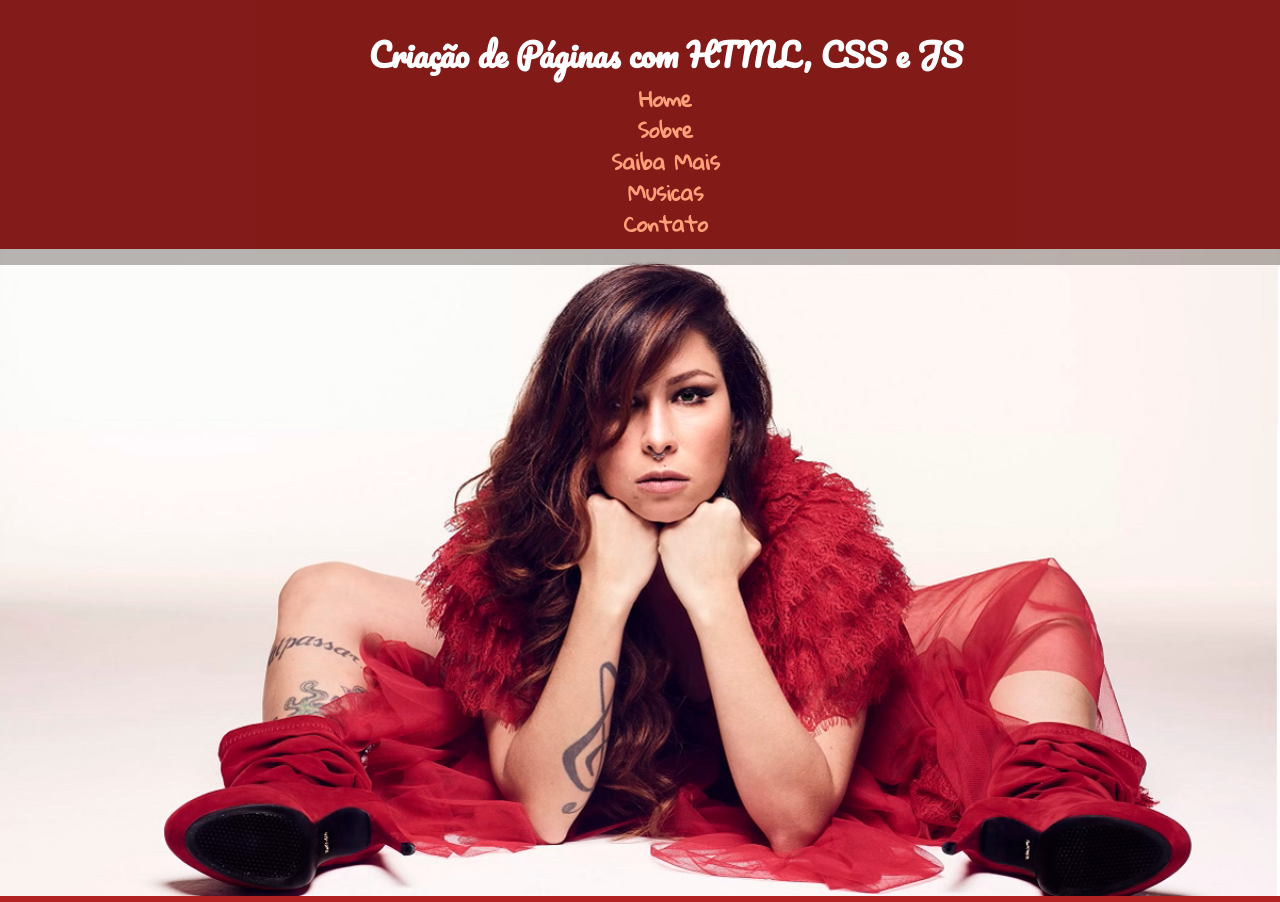
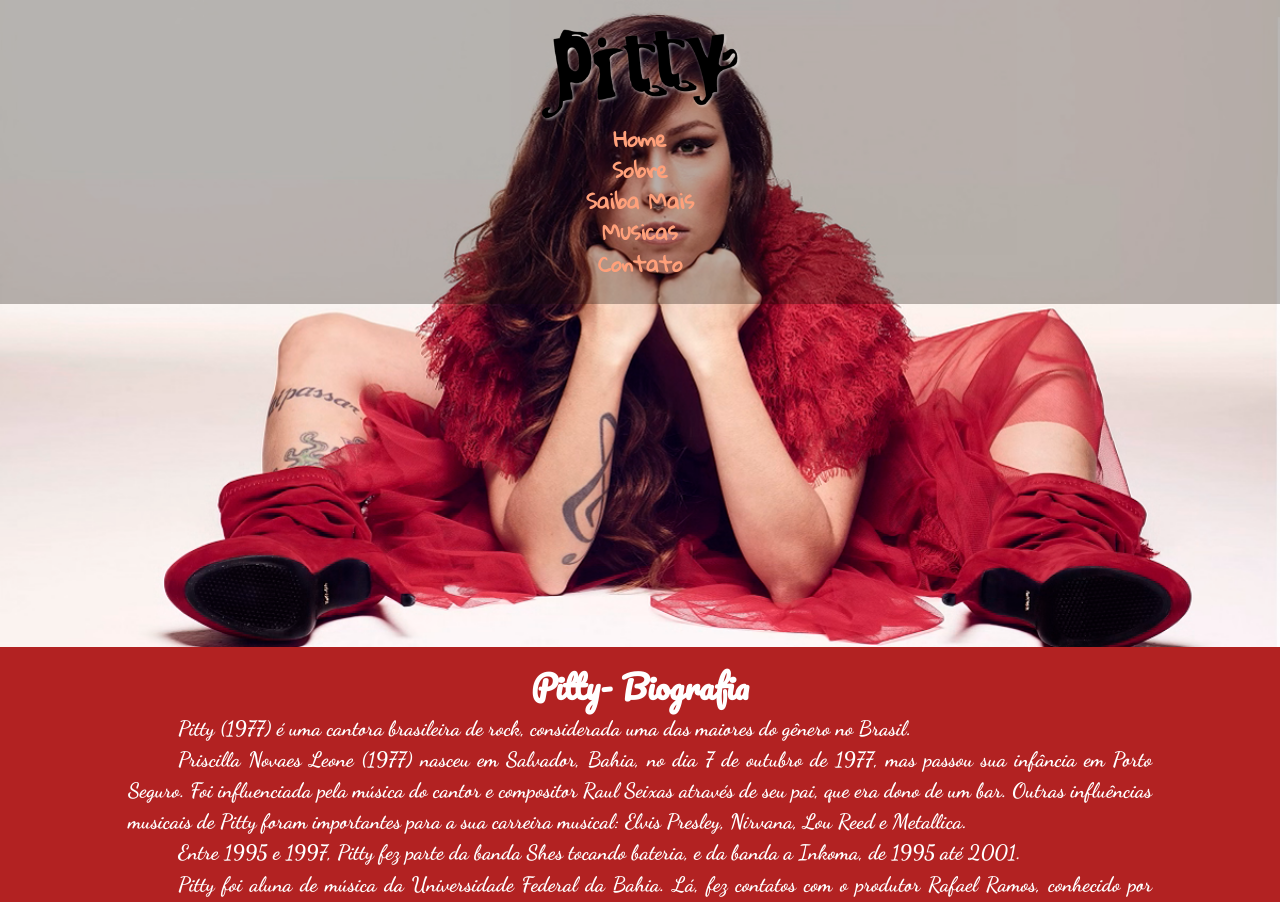
Before and after one commit to cintiapinho/meuprimeirosite1f_turmaA, a plain HTML site: page index.html in a window 1280 px wide. Shown: the top 902 px of the page. Drawn offline with Linux system fonts and the light colour scheme.

Commit message:
preparacaomenuelogo

```diff
--- a/css/estilo.css
+++ b/css/estilo.css
@@ -8,20 +8,22 @@ html{
     scroll-behavior: smooth;
 }
 
+header{
+    position: fixed;
+    width: 100%;
+    z-index: 1000;
+
+
+}
+
 .menu{
     background-color: rgba(22, 10, 6, 0.3);
     padding: 2%;
     font-family: 'Gloria Hallelujah', cursive;
-    position: fixed;
-    width: 100%;
+    position: relative;
+
 
 }
-
-.fundo_header{
-    width: 100%;
-    height: 249px;
-}
-
 .itens_menu{
     text-align: center;
 }
@@ -69,6 +71,16 @@ h1{
     width:40%;
     margin-top: 1.5%;
     margin-bottom: 1.5%;
+    z-index: -1000;
+}
+
+.logo{
+    text-align: center;
+}
+
+.img_logo{
+
+    width: 20%;
 }
 
 figure{
@@ -265,6 +277,8 @@ input[type=text], input[type=tel], input[type=email], select, textarea {
   }
 
 
+
+
   @media screen and (max-width: 450px) {
 
     .col-25, .col-75, input[type=submit] {
--- a/index.html
+++ b/index.html
@@ -14,7 +14,7 @@
     <header>
         <nav class="menu">
             <div class="logo">
-                <h1>Criação de Páginas com HTML, CSS e JS</h1>
+                <img class="img_logo" src="img/logogrande.png" alt="">
             </div>
             <div class="itens_menu">
                 <ul>
@@ -26,14 +26,10 @@
                 </ul>
             </div>
         </nav>
-        <div class="fundo_header">
-
-        </div>
-
-        <figure>
-            <img class="img_topo" src="img/pitty3.png" alt="Foto da Pitty com fundo branco">
-        </figure>
     </header>
+    <figure class="banner">
+        <img class="img_topo" src="img/pitty3.png" alt="Foto da Pitty com fundo branco">
+    </figure>
     <div class="container">
         <section id="sobre">
             <h1>Pitty- Biografia</h1>
```
Also changed, not shown: img/logogrande.png (added).
